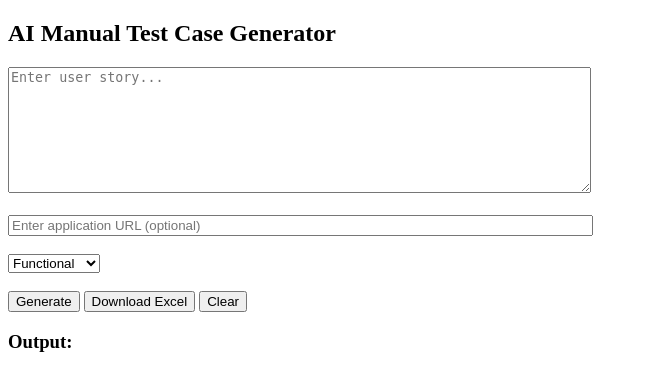
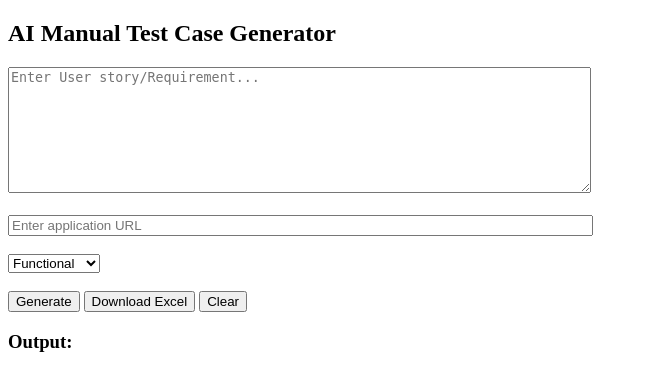
Before and after one commit to Prem6885/testcase-ai, a Flask app: page / in a window 1280 px wide. Shown: the top 391 px of the page, without its empty margins (0-648 px from the left). Run offline with Flask 3, Linux system fonts and the light colour scheme.

Commit message:
Updated UI

```diff
--- a/templates/index.html
+++ b/templates/index.html
@@ -10,8 +10,8 @@ table, th, td { border:1px solid black; border-collapse:collapse; padding:8px; }
 
 <h2>AI Manual Test Case Generator</h2>
 
-<textarea id="story" rows="8" cols="70" placeholder="Enter user story..."></textarea><br><br>
-<input id="url" size="70" placeholder="Enter application URL (optional)" /><br><br>
+<textarea id="story" rows="8" cols="70" placeholder="Enter User story/Requirement..."></textarea><br><br>
+<input id="url" size="70" placeholder="Enter application URL" /><br><br>
 
 <select id="tc_type">
   <option value="Functional">Functional</option>
```
